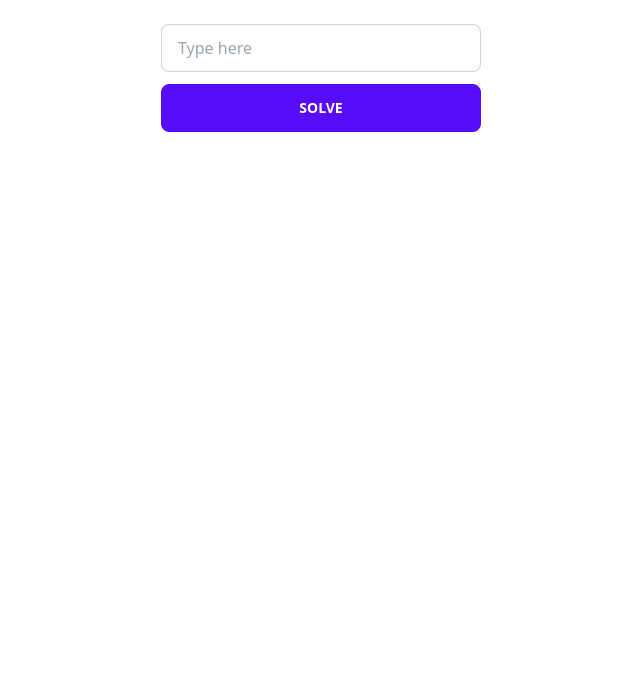
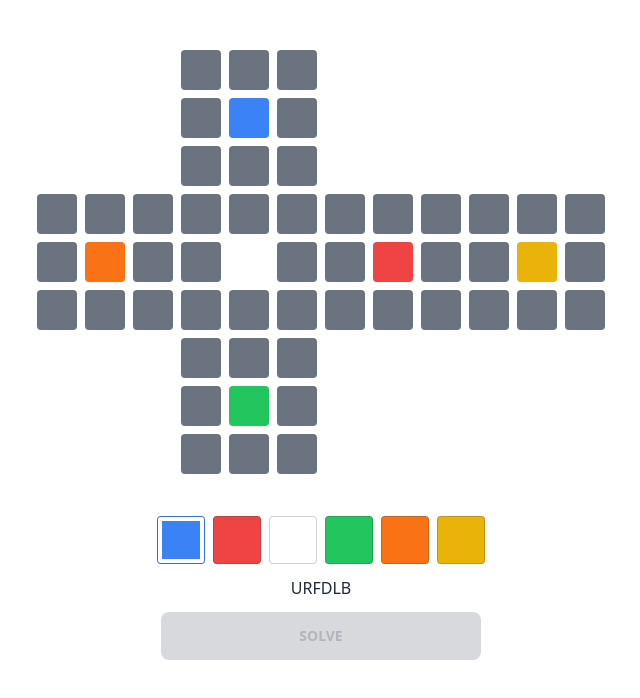
Before and after one commit to laddge/cube-solver, a Svelte app in the folder front/: page / in a window 1280 px wide. Shown: the top 698 px of the page, without its empty margins (319-959 px from the left). Built offline with nearby package versions, Linux system fonts and the light colour scheme.

Commit message:
input cube state

```diff
--- a/front/src/App.svelte
+++ b/front/src/App.svelte
@@ -1,8 +1,47 @@
 <script lang="ts">
   import axios from 'axios'
 
-  let cubestr: string = ''
+  const colors = ['blue-500', 'red-500', 'white', 'green-500', 'orange-500', 'yellow-500']
+  const cube = {
+    U5: 0,
+    R5: 1,
+    F5: 2,
+    D5: 3,
+    L5: 4,
+    B5: 5,
+  }
+
+  let radioValue: number = 0
+  let cubestr: string = 'URFDLB'
   let result: string = ''
+
+  $: {
+    if (Object.values(cube).filter(val => val == radioValue).length > 8) {
+      let ok: boolean = false
+      for (let i: number = 1; i < 6; i++) {
+        if (Object.values(cube).filter(val => val == (radioValue + i) % 6) <= 8) {
+          radioValue = (radioValue + i) % 6
+          ok = true
+          break
+        }
+      }
+      if (!ok) radioValue = -1
+    }
+  }
+
+  const write = (id: string) => {
+    if (id.slice(-1) == '5') retdrn
+    cube[id] = radioValue
+    cubestr = ''
+    const sfcs = ['U', 'R', 'F', 'D', 'L', 'B']
+    for (const sfc of sfcs) {
+      for (let i: number = 1; i <= 9; i++) {
+        if (cube[`${sfc}${i}`] != undefined) {
+          cubestr += sfcs[cube[`${sfc}${i}`]]
+        }
+      }
+    }
+  }
 
   const solve = () => {
     axios.get('/api', { params: { cubestr } })
@@ -12,9 +51,37 @@
   }
 </script>
 
+<div class="hidden bg-gray-500 bg-blue-500 bg-red-500 bg-white bg-green-500 bg-orange-500 bg-yellow-500 checked:bg-gray-500 checked:bg-blue-500 checked:bg-red-500 checked:bg-white checked:bg-green-500 checked:bg-orange-500 checked:bg-yellow-500" />
 <div class="p-6">
-  <input type="text" placeholder="Type here" bind:value={cubestr} class="input input-bordered w-full max-w-xs block mx-auto" />
-  <button on:click={solve} class="btn btn-primary w-full max-w-xs block mx-auto mt-3">Solve</button>
+  <div>
+    <div class="overflow-x-auto whitespace-nowrap p-6 max-w-[39rem] mx-auto">
+      {#each [
+        ['', '', '', 'U1', 'U2', 'U3'],
+        ['', '', '', 'U4', 'U5', 'U6'],
+        ['', '', '', 'U7', 'U8', 'U9'],
+        ['L1', 'L2', 'L3', 'F1', 'F2', 'F3', 'R1', 'R2', 'R3', 'B1', 'B2', 'B3'],
+        ['L4', 'L5', 'L6', 'F4', 'F5', 'F6', 'R4', 'R5', 'R6', 'B4', 'B5', 'B6'],
+        ['L7', 'L8', 'L9', 'F7', 'F8', 'F9', 'R7', 'R8', 'R9', 'B7', 'B8', 'B9'],
+        ['', '', '', 'D1', 'D2', 'D3'],
+        ['', '', '', 'D4', 'D5', 'D6'],
+        ['', '', '', 'D7', 'D8', 'D9'],
+        ] as row}
+          {#each row as col}
+            <button on:click={() => write(col)} disabled={!col} class={`w-10 h-10 rounded mx-1 my-0.5 bg-${cube[col] != undefined ? colors[cube[col]] : 'gray-500'} disabled:bg-transparent`} />
+          {/each}
+          <br />
+        {/each}
+    </div>
+    <div class="mt-3 flex gap-2 justify-center">
+      {#each colors as color, i}
+        <input type="radio" name="color" bind:group={radioValue} value={i} disabled={Object.values(cube).filter(val => val == i).length > 8} class={`w-12 h-12 rounded radio bg-${color} checked:bg-${color}`} />
+      {/each}
+    </div>
+  </div>
+  <div class="mt-3 text-center">
+    {cubestr}
+  </div>
+  <button on:click={solve} disabled={cubestr.length != 54} class="btn btn-primary w-full max-w-xs block mx-auto mt-3">Solve</button>
   <div class="mt-3 text-center">
     {result}
   </div>
```
